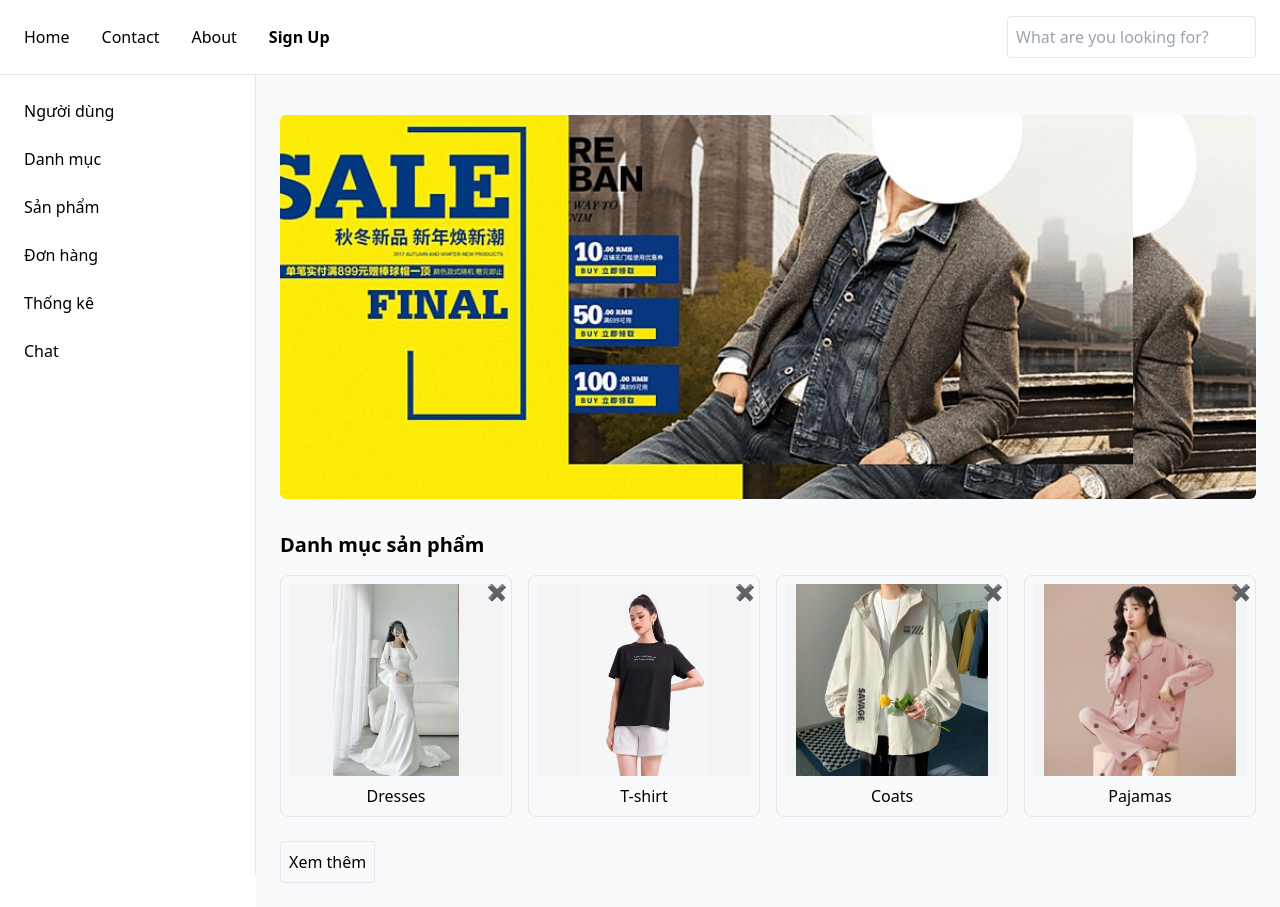
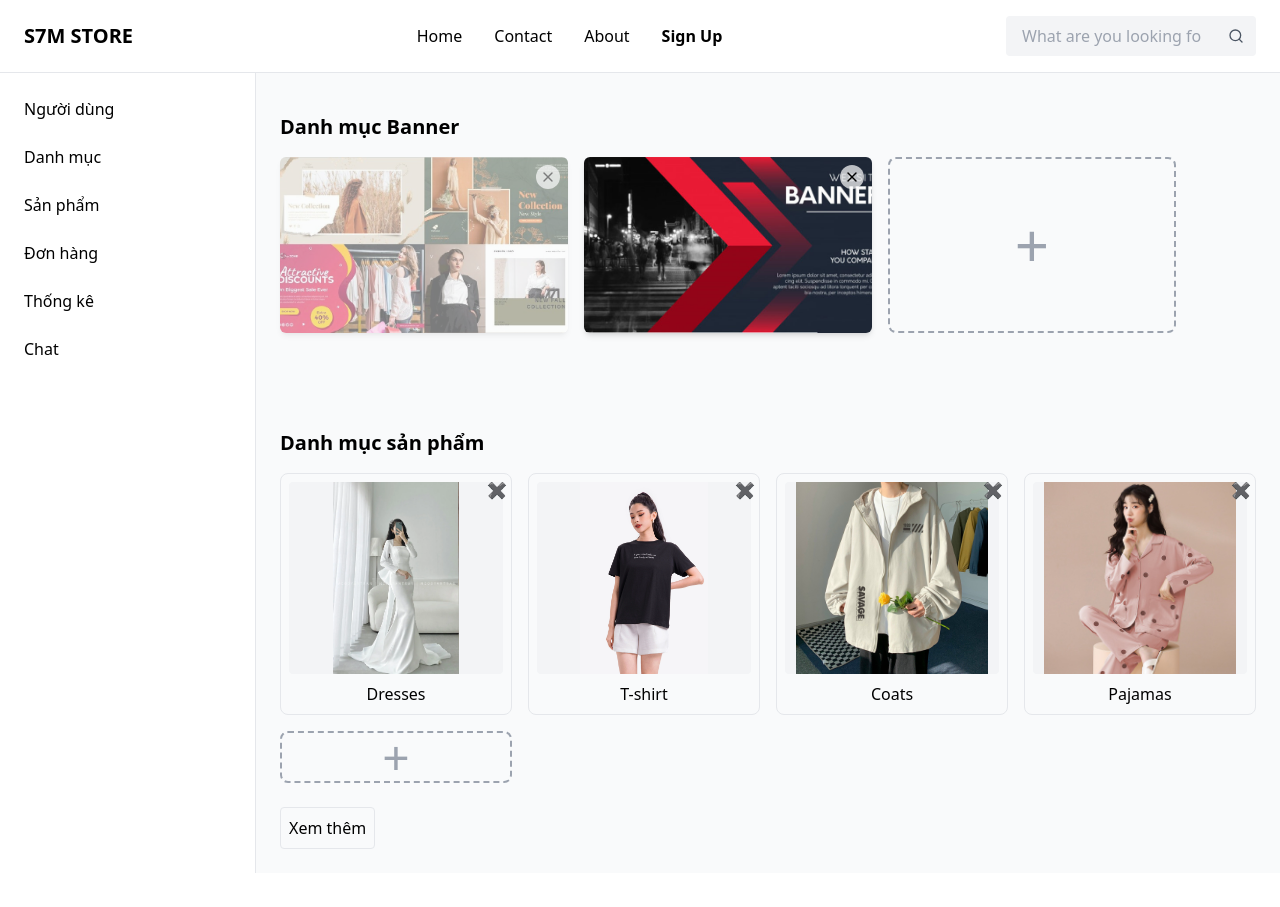
Before and after one commit to LongPH51747/s7m_admin, a React (Create React App) app: page /categories in a window 1280 px wide. After the commit the page ends 873 px from the top, so only its background shows below. Built offline with nearby package versions, Linux system fonts and the light colour scheme.

Commit message:
layoutCacPhan

```diff
--- a/package.json
+++ b/package.json
@@ -17,6 +17,7 @@
     "@testing-library/jest-dom": "^6.6.3",
     "@testing-library/react": "^16.3.0",
     "@testing-library/user-event": "^13.5.0",
+    "lucide-react": "^0.511.0",
     "react": "^19.1.0",
     "react-dom": "^19.1.0",
     "react-icons": "^5.5.0",
--- a/src/components/CategoryDetailPage.js
+++ b/src/components/CategoryDetailPage.js
@@ -7,7 +7,7 @@ const productData = {
             id: 1,
             name: 'Claudette corset shirt dress in white',
             price: 79.95,
-            img: '/images/product1.jpg',
+            img: `${process.env.PUBLIC_URL}/images/dresses.jpg`,
           },
           {
             id: 2,
@@ -113,8 +113,8 @@ const CategoryDetailPage = ({ categorySlug }) => {
   const products = productData[categorySlug] || [];
 
   return (
-    <div className="p-6">
-      <h2 className="text-2xl font-bold mb-6">Các sản phẩm của danh mục {categorySlug}</h2>
+    <div>
+      <h2 className="text-2xl font-bold mb-6">Các sản phẩm của danh mục: {categorySlug}</h2>
       <div className="grid grid-cols-5 gap-6">
         {products.map((p) => (
           <div
@@ -150,4 +150,5 @@ const CategoryDetailPage = ({ categorySlug }) => {
   );
 };
 
+
 export default CategoryDetailPage;
--- a/src/components/CategoryList.js
+++ b/src/components/CategoryList.js
@@ -34,6 +34,10 @@ const CategoryList = () => {
             <p className="mt-2 text-center">{cat.name}</p>
           </div>
         ))}
+        {/* Ô thêm mới sản phẩm */}
+        <div className="flex justify-center items-center border-2 border-dashed border-gray-400 rounded-lg text-5xl text-gray-400 cursor-pointer hover:text-gray-600 hover:border-gray-600 transition">
+          +
+        </div>
       </div>
       <button className="border rounded p-2 mt-6">Xem thêm</button>
     </div>
--- a/src/components/CategoryListUser.js
+++ b/src/components/CategoryListUser.js
@@ -38,6 +38,34 @@ const sampleUsers = [
   },
   {
     id: 6,
+    name: 'Đinh Gia Bảo',
+    email: 'bao123@gmail.com',
+    phone: '0987654321',
+    address: 'Tiên Nội Duy Tiên Hà Nam',
+  },
+  {
+    id: 7,
+    name: 'Đinh Gia Bảo',
+    email: 'bao123@gmail.com',
+    phone: '0987654321',
+    address: 'Tiên Nội Duy Tiên Hà Nam',
+  },
+  {
+    id: 8,
+    name: 'Đinh Gia Bảo',
+    email: 'bao123@gmail.com',
+    phone: '0987654321',
+    address: 'Tiên Nội Duy Tiên Hà Nam',
+  },
+  {
+    id: 9,
+    name: 'Đinh Gia Bảo',
+    email: 'bao123@gmail.com',
+    phone: '0987654321',
+    address: 'Tiên Nội Duy Tiên Hà Nam',
+  },
+  {
+    id: 10,
     name: 'Đinh Gia Bảo',
     email: 'bao123@gmail.com',
     phone: '0987654321',
--- a/src/components/Header.js
+++ b/src/components/Header.js
@@ -1,15 +1,31 @@
 import React from 'react';
+import { FiSearch } from 'react-icons/fi';
 
-const Header = () => (
-  <div className="flex justify-between items-center py-4 px-6 border-b">
-    <nav className="flex gap-8">
+const Header = () => {
+  return (
+    <header className="w-full flex items-center py-4 px-6 border-b bg-white">
+      {/* Logo bên trái */}
+      <div className="text-xl font-bold">S7M STORE</div>
+
+      {/* Nav nằm giữa */}
+      <nav className="flex gap-8 text-base mx-auto">
         <a href="#">Home</a>
         <a href="#">Contact</a>
         <a href="#">About</a>
         <a href="#" className="font-semibold">Sign Up</a>
       </nav>
-    <input type="search" placeholder="What are you looking for?" className="border rounded p-2"/>
+
+      {/* Thanh tìm kiếm bên phải */}
+      <div className="relative w-[250px]">
+        <input
+          type="search"
+          placeholder="What are you looking for?"
+          className="bg-gray-100 pl-4 pr-10 py-2 rounded w-full focus:outline-none"
+        />
+        <FiSearch className="absolute right-3 top-1/2 transform -translate-y-1/2 text-gray-600" />
       </div>
+    </header>
   );
+};
 
 export default Header;
--- a/src/components/HeaderTwo.js
+++ b/src/components/HeaderTwo.js
@@ -1,14 +1,23 @@
 import React from 'react';
 
-const HeaderTwo = () => (
-  <div className="flex justify-between items-center py-4 px-6 border-b">
-    <nav className="flex gap-8">
+const HeaderTwo = () => {
+  return (
+    <header className="w-full flex items-center py-4 px-6 border-b bg-white">
+      {/* Logo bên trái */}
+      <div className="text-xl font-bold">S7M STORE</div>
+
+      {/* Nav nằm giữa */}
+      <nav className="flex gap-8 text-base mx-auto">
         <a href="#">Home</a>
         <a href="#">Contact</a>
         <a href="#">About</a>
         <a href="#" className="font-semibold">Sign Up</a>
       </nav>
-  </div>
+
+      {/* Phần div trống bên phải để giữ bố cục cân đối */}
+      <div className="w-[250px]"></div>
+    </header>
   );
+};
 
 export default HeaderTwo;
--- a/src/components/Slider.js
+++ b/src/components/Slider.js
@@ -1,10 +1,10 @@
 import React, { useState, useEffect } from 'react';
+import { X } from 'lucide-react';
 
 const Slider = () => {
   const banners = [
-    `${process.env.PUBLIC_URL}/images/banner1.jpg`,
-    `${process.env.PUBLIC_URL}/images/banner2.jpg`,
-    `${process.env.PUBLIC_URL}/images/banner3.jpg`,
+    { id: 1, image: `${process.env.PUBLIC_URL}/images/banner1.jpg` },
+    { id: 2, image: `${process.env.PUBLIC_URL}/images/banner3.jpg` },
   ];
 
   const [currentSlide, setCurrentSlide] = useState(0);
@@ -12,23 +12,40 @@ const Slider = () => {
   useEffect(() => {
     const interval = setInterval(() => {
       setCurrentSlide((prevSlide) => (prevSlide + 1) % banners.length);
-    }, 3000); // chuyển slide sau mỗi 3 giây
+    }, 3000);
 
-    return () => clearInterval(interval); // dọn dẹp khi unmount
+    return () => clearInterval(interval);
   }, [banners.length]);
 
   return (
-    <div className="mt-4 relative w-full overflow-hidden rounded-md h-96">
-      {banners.map((banner, index) => (
-        <img
-          key={index}
-          src={banner}
-          alt={`slider-${index}`}
-          className={`w-full h-full object-cover absolute transition-opacity duration-500 ${
-            index === currentSlide ? 'opacity-100' : 'opacity-0'
-          }`}
-        />
-      ))}
+    <div className="mt-4">
+      <h2 className="text-xl font-bold mb-4">Danh mục Banner</h2>
+      <div className="flex items-center gap-4">
+        {banners.map((banner, index) => (
+          <div
+            key={banner.id}
+            className={`relative w-72 h-44 rounded-md overflow-hidden shadow-md transition-opacity duration-500 ${
+              index === currentSlide ? 'opacity-100' : 'opacity-50'
+            }`}
+          >
+            <img
+              src={banner.image}
+              alt={`banner-${banner.id}`}
+              className="object-cover w-full h-full"
+            />
+            <button
+              className="absolute top-2 right-2 bg-white bg-opacity-70 rounded-full p-1"
+              aria-label="Remove banner"
+            >
+              <X size={16} />
+            </button>
+          </div>
+        ))}
+        {/* Ô thêm mới sản phẩm với nút cộng lớn và đẹp hơn */}
+        <div className="flex justify-center items-center border-2 border-dashed border-gray-400 rounded-lg text-gray-400 cursor-pointer hover:text-gray-600 hover:border-gray-600 transition w-72 h-44">
+          <span className="text-6xl font-light">+</span>
+        </div>
+      </div>
     </div>
   );
 };
--- a/src/screens/CategoryDetailScreen.js
+++ b/src/screens/CategoryDetailScreen.js
@@ -8,13 +8,18 @@ const CategoryDetailScreen = () => {
   const { categorySlug } = useParams();
 
   return (
-    <div className="flex">
-      <Sidebar />
-      <main className="flex-1 p-6 bg-gray-50 min-h-screen">
-        <Header />
+    <div className="min-h-screen flex flex-col bg-gray-50">
+    <Header />
+
+    <div className="flex flex-1 overflow-hidden">
+        <Sidebar />
+
+      <main className="flex-1 p-6 overflow-auto">
         <CategoryDetailPage categorySlug={categorySlug} />
       </main>
     </div>
+  </div>
+
   );
 };
 
--- a/src/screens/Orders.js
+++ b/src/screens/Orders.js
@@ -2,15 +2,24 @@ import React from "react";
 import Sidebar from '../components/Sidebar.js';
 import HeaderTwo from "../components/HeaderTwo.js";
 import CategoryDetailProduct from "../components/CategoryDetailProduct.js";
+
 const Orders = () => {
   return (
-        <div className="flex">
+    <div className="min-h-screen flex flex-col">
+      {/* Header */}
+      <HeaderTwo />
+
+      {/* Phần nội dung chia sidebar và main content */}
+      <div className="flex flex-1">
         <Sidebar />
-          <main className="flex-1 p-6 bg-gray-50 min-h-screen">
-            <HeaderTwo />
+
+        {/* Nội dung chính */}
+        <main className="flex-1 p-6 bg-gray-50">
           <CategoryDetailProduct />
         </main>
       </div>
+    </div>
   );
 };
+
 export default Orders;
--- a/src/screens/Users.js
+++ b/src/screens/Users.js
@@ -2,14 +2,22 @@ import React from 'react';
 import Sidebar from '../components/Sidebar.js';
 import CategoryListUser from '../components/CategoryListUser.js';
 import HeaderTwo from '../components/HeaderTwo.js';
+
 const Users = () => {
   return (
-        <div className="flex">
+    <div className="min-h-screen flex flex-col">
+      {/* Header */}
+      <HeaderTwo />
+
+      {/* Phần nội dung chia sidebar và main content */}
+      <div className="flex flex-1">
         <Sidebar />
-          <main className="flex-1 p-6 bg-gray-50 min-h-screen">
-            <HeaderTwo />
+
+        {/* Nội dung chính */}
+        <main className="flex-1 p-6 bg-gray-50">
           <CategoryListUser />
         </main>
+      </div>
     </div>
   );
 };
```
Also changed, not shown: 1 other file (tests, documents, lock files or other folders). Lines whose indentation alone changed are shown as unchanged.
